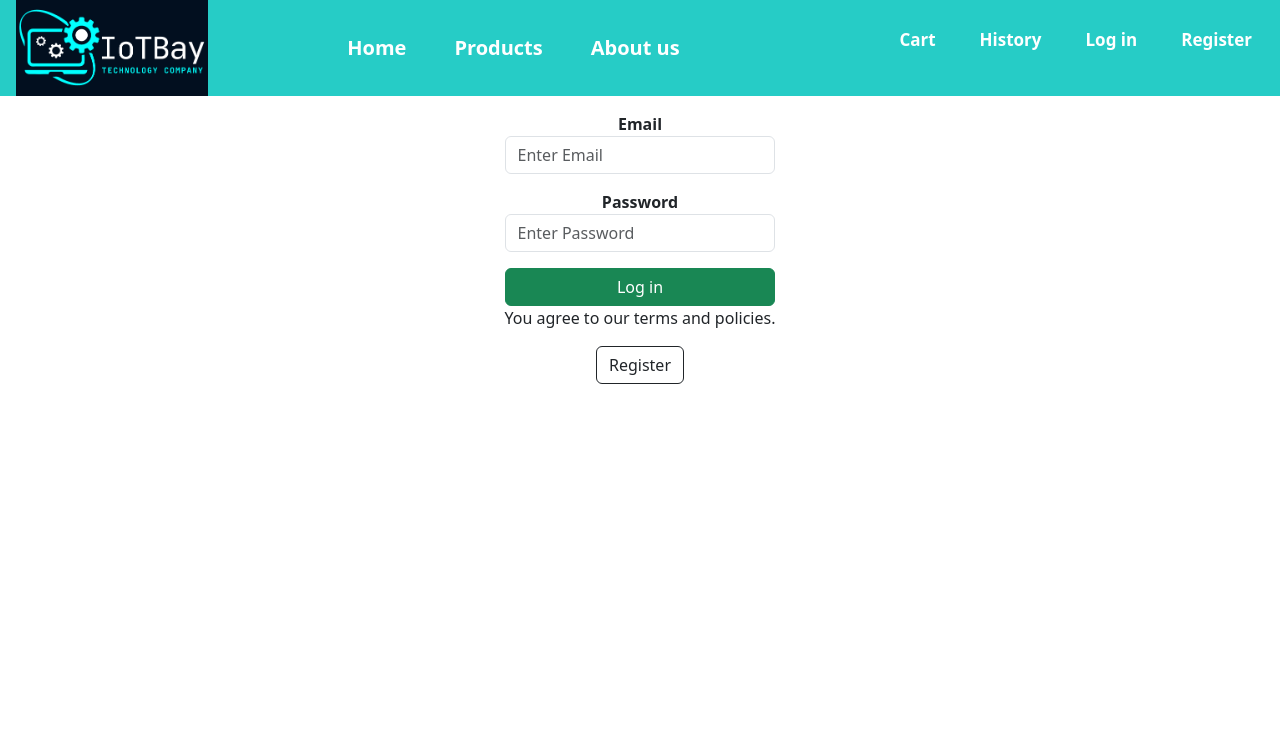
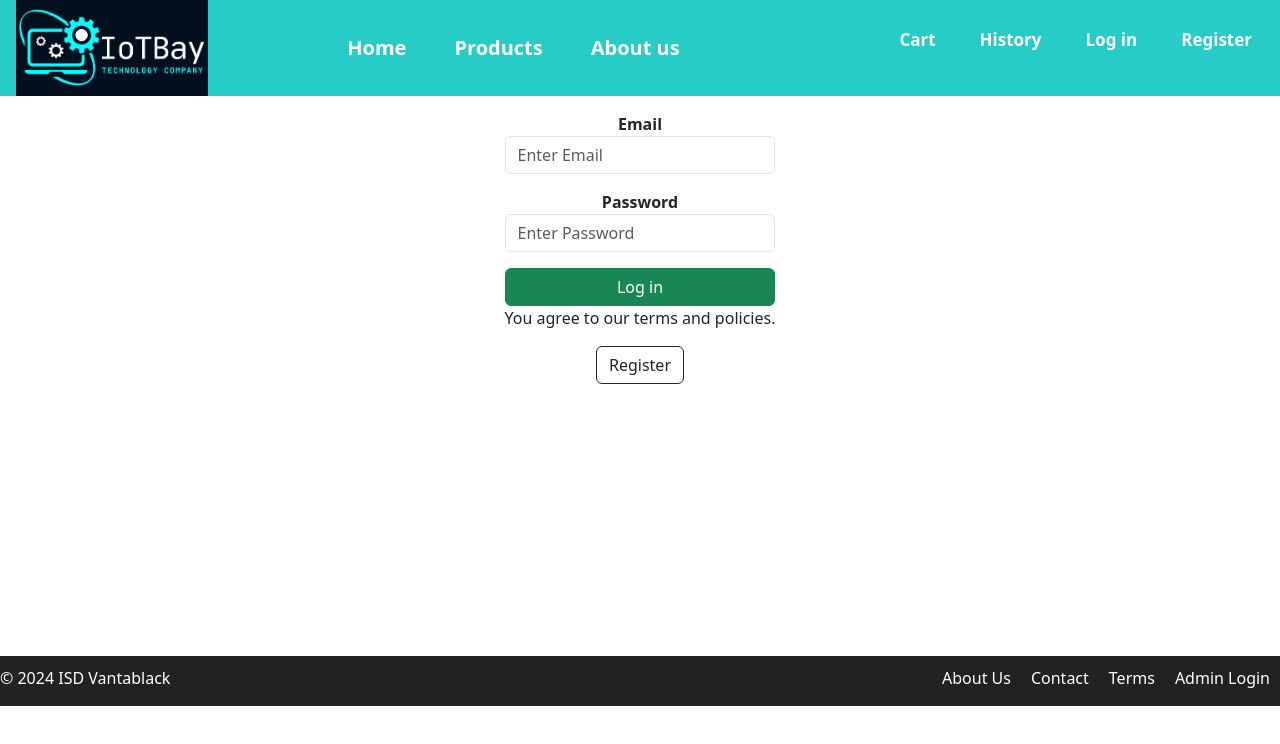
Before and after one commit to Taehexnlee/iotbay_demo, a React (Create React App) app: page /login in a window 1280 px wide. Shown: the top 744 px of the page. Built offline with nearby package versions, Linux system fonts and the light colour scheme; no server answers.

Commit message:
footers input

```diff
--- a/src/pages/Login.js
+++ b/src/pages/Login.js
@@ -71,6 +71,8 @@ export default function Login() {
   };
 
   return (
+    <main>
+      <body>
     <div className="d-flex justify-content-center align-items-center bg-white">
       <div className="bg-white p-3 row">
         <form onSubmit={handleSubmit}>
@@ -120,5 +122,18 @@ export default function Login() {
         </form>
       </div>
     </div>
+    </body>
+    <footer className="site-footer">
+      <div className="footer-content">
+        <p>&copy; 2024 ISD Vantablack</p>
+        <ul className="footer-links">
+          <li><a href="/aboutus">About Us</a></li>
+          <li><a href="#">Contact</a></li>
+          <li><a href="#">Terms</a></li>
+          <li><a href="/adminPage">Admin Login</a></li>
+        </ul>
+      </div>
+    </footer>
+  </main>
   );
 }
--- a/src/pages/logs.js
+++ b/src/pages/logs.js
@@ -62,6 +62,8 @@ const Logs = () => {
   };
 
   return (
+    <main>
+      <body>
     <div>
       <h1 style={{ marginBottom: "50px" }}>User Logs</h1>
       <div>
@@ -91,6 +93,19 @@ const Logs = () => {
         </ul>
       </div>
     </div>
+    </body>
+      <footer className="site-footer">
+        <div className="footer-content">
+          <p>&copy; 2024 ISD Vantablack</p>
+          <ul className="footer-links">
+            <li><a href="/aboutus">About Us</a></li>
+            <li><a href="#">Contact</a></li>
+            <li><a href="#">Terms</a></li>
+            <li><a href="/adminPage">Admin Login</a></li>
+          </ul>
+        </div>
+      </footer>
+    </main>
   );
 };
 
```
